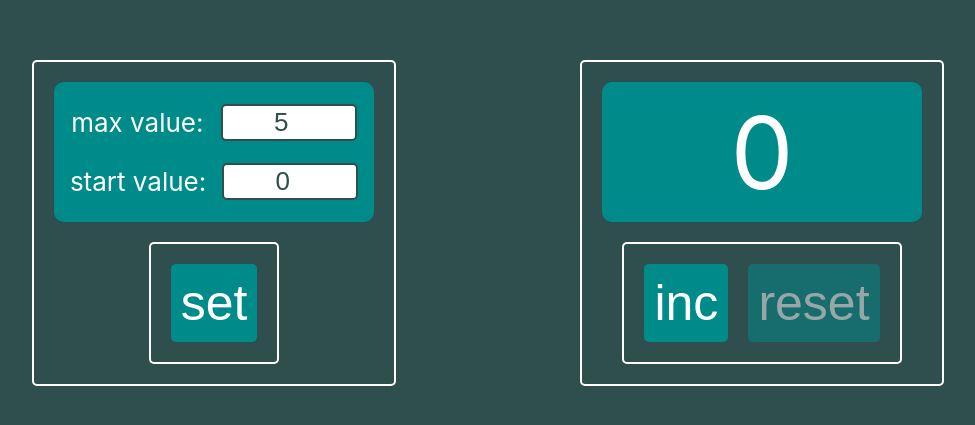
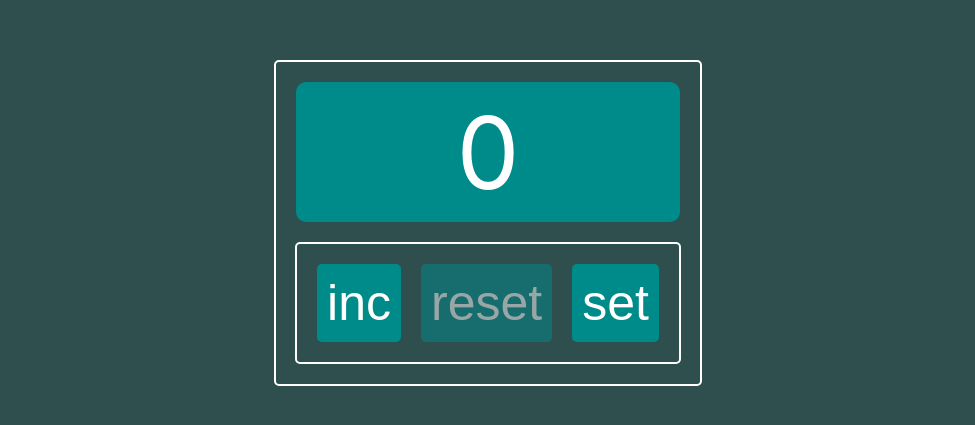
Before and after one commit to vovkahorror/counter-2, a React (Create React App) app: page / in a window 1280 px wide. Shown: the part 177-602 px from the top of the page, without its empty margins (152-1127 px from the left). Built offline with nearby package versions, Linux system fonts and the light colour scheme.

Commit message:
completed the counter-2

```diff
--- a/package.json
+++ b/package.json
@@ -1,5 +1,5 @@
 {
-  "homepage": "https://vovkahorror.github.io/counter-1",
+  "homepage": "https://vovkahorror.github.io/counter-2",
   "name": "controll",
   "version": "0.1.0",
   "private": true,
--- a/src/App.css
+++ b/src/App.css
@@ -14,7 +14,7 @@
   align-items: center;
   gap: 20px;
   padding: 20px;
-  width: 25%;
+  width: 30%;
   border: 2px solid white;
   border-radius: 5px;
 }
--- a/src/App.tsx
+++ b/src/App.tsx
@@ -10,7 +10,7 @@ function App() {
     const [value, setValue] = useState(startValue);
     const [newStartValue, setNewStartValue] = useState(startValue);
     const [newMaxValue, setNewMaxValue] = useState(maxValue);
-    const [informationMode, setInformationMode] = useState(false);
+    const [settingsMode, setSettingsMode] = useState(false);
 
     useEffect(() => {
         const startValueAsString = localStorage.getItem('counterStartValue');
@@ -27,7 +27,7 @@ function App() {
 
         const currentValueAsString = localStorage.getItem('counterValue');
         currentValueAsString && setValue(JSON.parse(currentValueAsString));
-    }, [])
+    }, []);
 
     useEffect(() => {
         localStorage.setItem('counterStartValue', JSON.stringify(startValue));
@@ -39,7 +39,6 @@ function App() {
 
     const STEP = 1;
     const error = newStartValue < 0 || newMaxValue <= newStartValue;
-    const message = error ? 'Incorrect value!' : 'Enter values and press "set"';
 
     const increaseCounter = () => {
         value < maxValue && setValue(value + STEP);
@@ -50,15 +49,19 @@ function App() {
     };
 
     const setCounter = () => {
+        if (!settingsMode) {
+            setSettingsMode(true);
+        } else {
             setStartValue(newStartValue);
             setMaxValue(newMaxValue);
             changeScoreboard();
+        }
     };
 
     const changeScoreboard = () => {
         value < newStartValue && setValue(newStartValue);
         value > newMaxValue && setValue(newMaxValue);
-        setInformationMode(false);
+        setSettingsMode(false);
     };
 
     const disabledIncButton = value === maxValue;
@@ -67,14 +70,23 @@ function App() {
     return (
         <div className={'App'}>
             <div className={'counter_wrapper'}>
-                <Scoreboard
+                {settingsMode
+                    ? <SettingsScreen
+                        error={error}
+                        newStartValue={newStartValue}
+                        newMaxValue={newMaxValue}
+                        setNewStartValue={setNewStartValue}
+                        setNewMaxValue={setNewMaxValue}
+                    />
+                    : <Scoreboard
                         value={value}
                         maxValue={maxValue}
-                    error={error}
-                    message={message}
-                    informationMode={informationMode}
                     />
+                }
+
                 <div className={'buttons_wrapper'}>
+                    {!settingsMode &&
+                        <>
                             <Button
                                 title={'inc'}
                                 onClick={increaseCounter}
@@ -85,23 +97,11 @@ function App() {
                                 onClick={resetCounter}
                                 isDisabledButton={disabledResetButton}
                             />
-                </div>
-            </div>
-
-            <div className={'counter_wrapper'}>
-                <SettingsScreen
-                    error={error}
-                    newStartValue={newStartValue}
-                    newMaxValue={newMaxValue}
-                    setNewStartValue={setNewStartValue}
-                    setNewMaxValue={setNewMaxValue}
-                    setInformationMode={setInformationMode}
-                />
-                <div className={'buttons_wrapper'}>
+                        </>
+                    }
                     <Button
                         title={'set'}
                         onClick={setCounter}
-                        isDisabledButton={error}
                     />
                 </div>
             </div>
--- a/src/components/Button/Button.tsx
+++ b/src/components/Button/Button.tsx
@@ -4,7 +4,7 @@ import style from './Button.module.css'
 type ButtonPropsType = {
     title: string;
     onClick: () => void;
-    isDisabledButton: boolean
+    isDisabledButton?: boolean
 }
 
 export const Button = (props: ButtonPropsType) => {
--- a/src/components/Scoreboard/Scoreboard.tsx
+++ b/src/components/Scoreboard/Scoreboard.tsx
@@ -4,20 +4,15 @@ import style from './Scoreboard.module.css'
 type ScoreboardPropsType = {
     value: number;
     maxValue: number;
-    error: boolean;
-    message: string;
-    informationMode: boolean;
 }
 
 
 export const Scoreboard = (props: ScoreboardPropsType) => {
     const valueClassname = (props.value < props.maxValue) ? style.defaultValue : `${style.defaultValue} ${style.limitValue}`;
-    const messageClassname = props.error ? `${style.message} ${style.error}` : style.message;
 
     return (
         <div className={style.scoreboard}>
-            {props.informationMode ? <span className={messageClassname}>{props.message}</span> :
-                <span className={valueClassname}>{props.value}</span>}
+                <span className={valueClassname}>{props.value}</span>
         </div>
     );
 };
--- a/src/components/Settingsboard/SettingsScreen.tsx
+++ b/src/components/Settingsboard/SettingsScreen.tsx
@@ -7,13 +7,11 @@ type SettingsboardPropsType = {
     newMaxValue: number;
     setNewStartValue: (newValue: number) => void;
     setNewMaxValue: (newValue: number) => void;
-    setInformationMode: (informationMode: boolean) => void;
 }
 
 const SettingsScreen = (props: SettingsboardPropsType) => {
     const onValueChange = (handler: (value: number) => void) => (e: ChangeEvent<HTMLInputElement>) => {
         handler(+e.currentTarget.value);
-        props.setInformationMode(true);
     };
 
     const inputClassname = props.error ? `${style.input} ${style.inputError}` : style.input;
@@ -29,6 +27,7 @@ const SettingsScreen = (props: SettingsboardPropsType) => {
                     type="number"
                 />
             </div>
+
             <div className={style.settingsboard__item}>
                 <span className={style.text}>start value:</span>
                 <input
```
Lines whose indentation alone changed are shown as unchanged.
